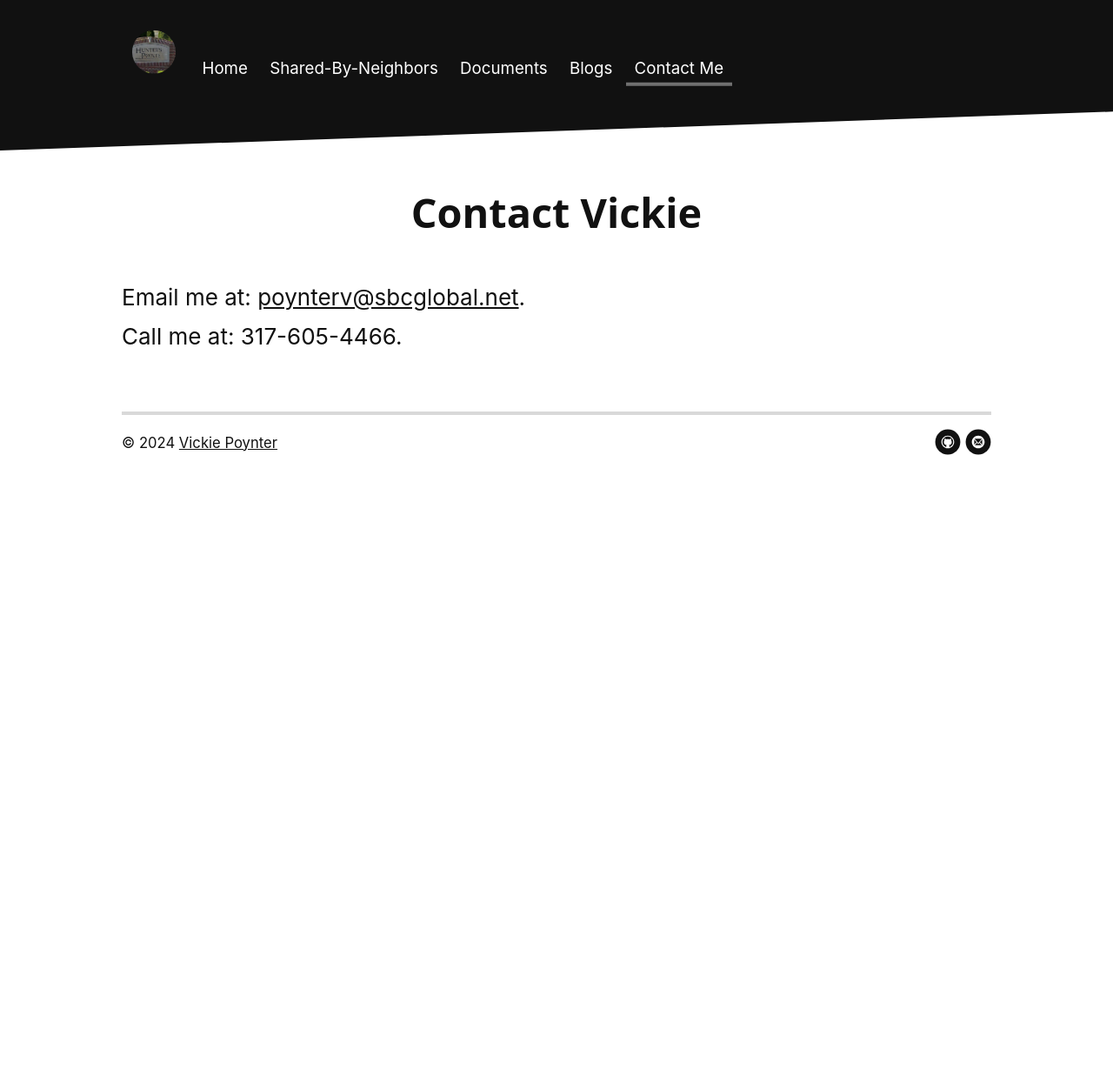
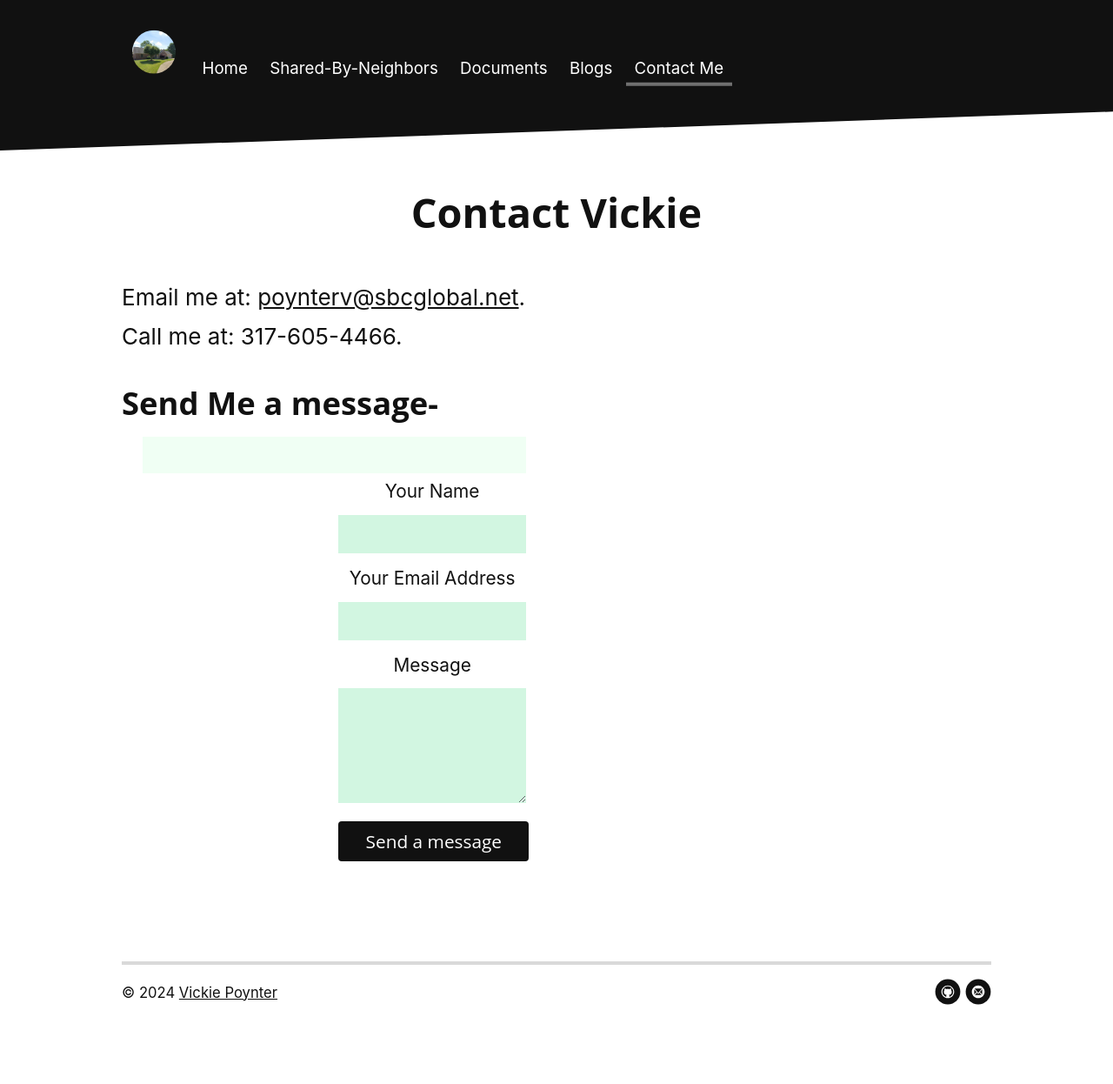
Before and after one commit to vickiep/vickiep.github.io, a Jekyll site: the page built from contact.md, in a window 1280 px wide. Shown: the whole page at 87% size. Built offline with Jekyll 4.4.1, drawn with Linux system fonts in a browser that asks for light colours; nearby versions of some CDN libraries; before the commit the page ends 900 px from its top, so only the background shows below that.

Commit message:
Profile picture and contact page update

```diff
--- a/contact.md
+++ b/contact.md
@@ -10,6 +10,8 @@ title: Contact Vickie
       <br>
       Call me at: 317-605-4466.
       <br>
+      <h3>Send Me a message-</h3>
+        {% include contact.html %}
     </p>
   </div>
 </div>
```
Also changed, not shown: assets/img/profile_picture_2016.jpg (deleted), assets/img/profile_picture_2018.jpg, assets/img/van-gogh-olive-trees-moma.jpg (deleted).
